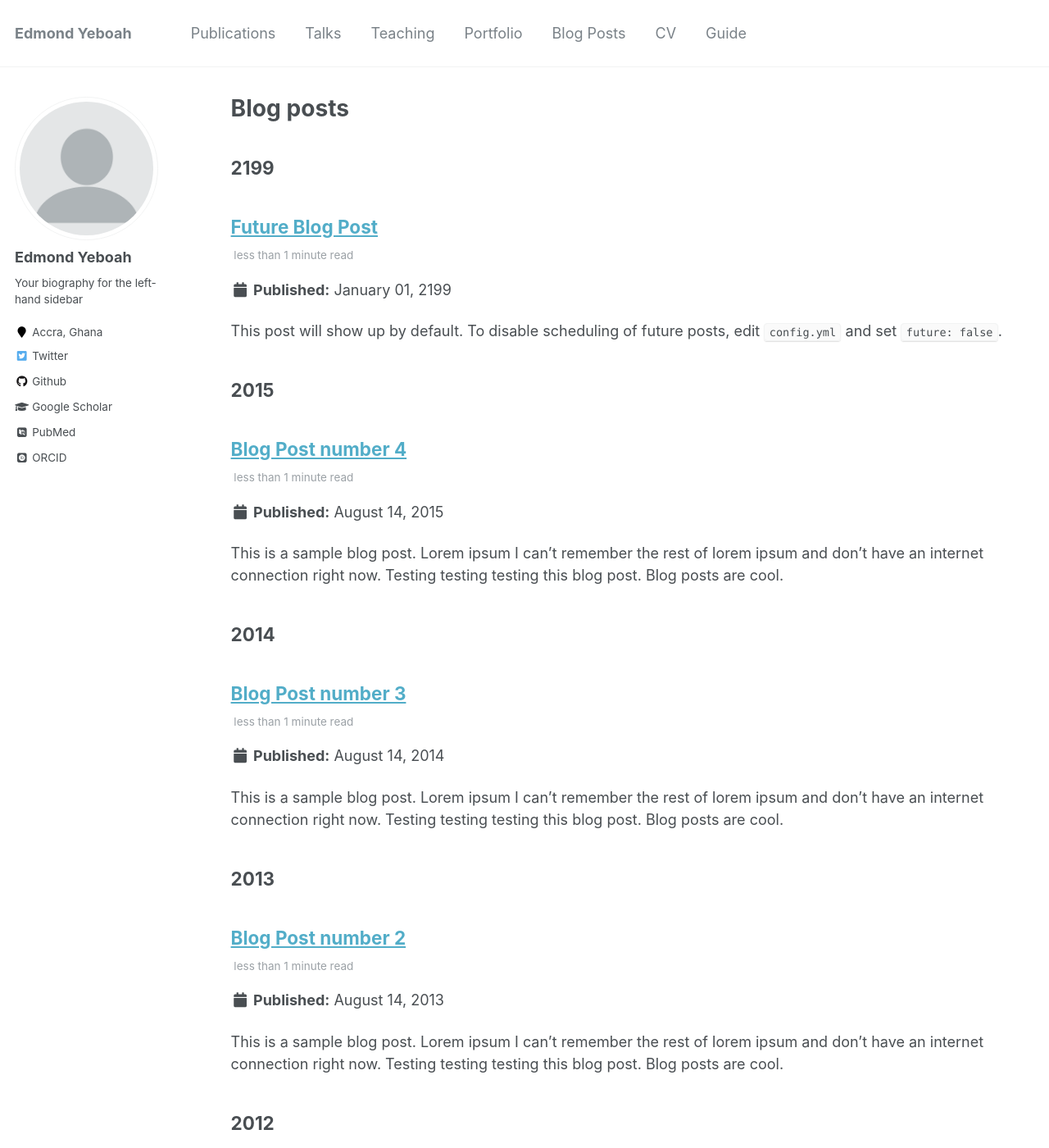
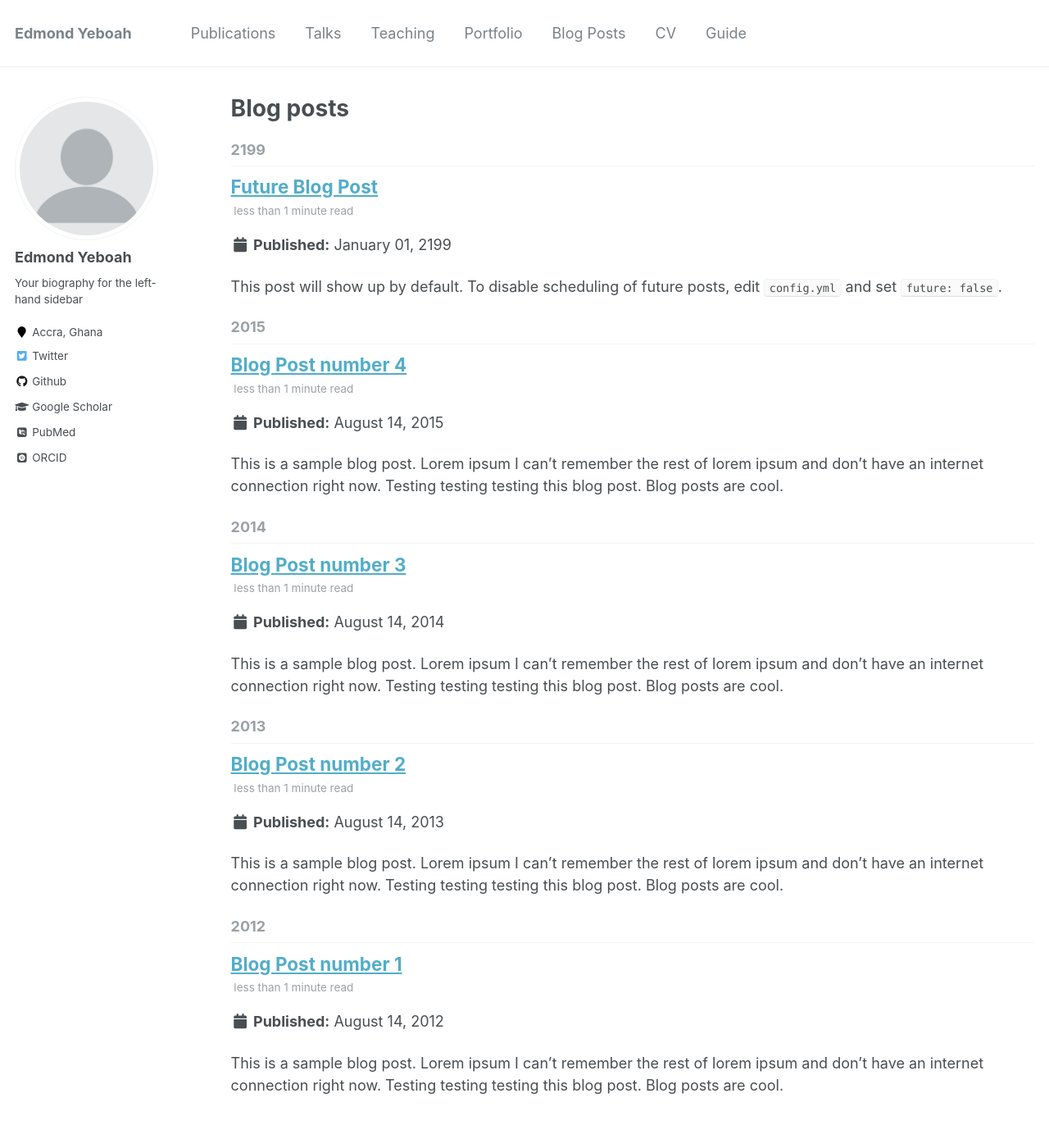
Before and after one commit to edmond-yeboah/edmond-yeboah.github.io, a Jekyll site: the page built from _pages/year-archive.html, in a window 1280 px wide and 1400 px high. Shown: the whole window at 82% size. Built offline with Jekyll 4.4.1, drawn with Linux system fonts in a browser that asks for light colours; some web fonts are replaced; some of the changed text lies outside the part shown.

Commit message:
another one

```diff
--- a/_includes/footer.html
+++ b/_includes/footer.html
@@ -21,4 +21,4 @@
   </ul>
 </div> -->
 
-<div class="page__footer-copyright">&copy; {{ site.time | date: '%Y' }} {{ site.name | default: site.title }}. {{ site.data.ui-text[site.locale].powered_by | default: "Powered by" }} <a href="http://jekyllrb.com" rel="nofollow">Jekyll</a> &amp; <a href="https://github.com/academicpages/academicpages.github.io">AcademicPages</a></a>.</div>
+<!-- <div class="page__footer-copyright">&copy; {{ site.time | date: '%Y' }} {{ site.name | default: site.title }}. {{ site.data.ui-text[site.locale].powered_by | default: "Powered by" }} <a href="http://jekyllrb.com" rel="nofollow">Jekyll</a> &amp; <a href="https://github.com/academicpages/academicpages.github.io">AcademicPages</a></a>.</div> -->
--- a/_includes/footer/custom.html
+++ b/_includes/footer/custom.html
@@ -1,3 +1,3 @@
 <!-- start custom footer snippets -->
-<a href="/sitemap/">Sitemap</a>
+<!-- <a href="/sitemap/">Sitemap</a> -->
 <!-- end custom footer snippets -->
--- a/_sass/_archive.scss
+++ b/_sass/_archive.scss
@@ -27,26 +27,26 @@
   }
 }
 
-// .archive__subtitle {
-//   margin: 1.414em 0 0;
-//   padding-bottom: 0.5em;
-//   font-size: $type-size-5;
-//   color: mix(#fff, $gray, 25%);
-//   border-bottom: 1px solid $border-color;
+.archive__subtitle {
+  margin: 1.414em 0 0;
+  padding-bottom: 0.5em;
+  font-size: $type-size-5;
+  color: mix(#fff, $gray, 25%);
+  border-bottom: 1px solid $border-color;
 
-//   + .list__item .archive__item-title {
-//     margin-top: 0.5em;
-//   }
-// }
+  + .list__item .archive__item-title {
+    margin-top: 0.5em;
+  }
+}
 
-// .archive__item-title {
-//   margin-bottom: 0.25em;
-//   font-family: $sans-serif-narrow;
+.archive__item-title {
+  margin-bottom: 0.25em;
+  font-family: $sans-serif-narrow;
 
-//   a + a {
-//     opacity: 0.5;
-//   }
-// }
+  a + a {
+    opacity: 0.5;
+  }
+}
 
 /* remove border*/
 .page__content {
```
